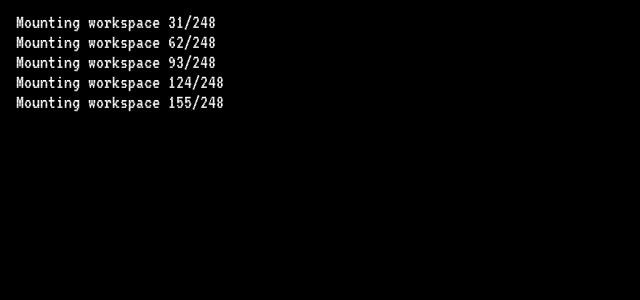
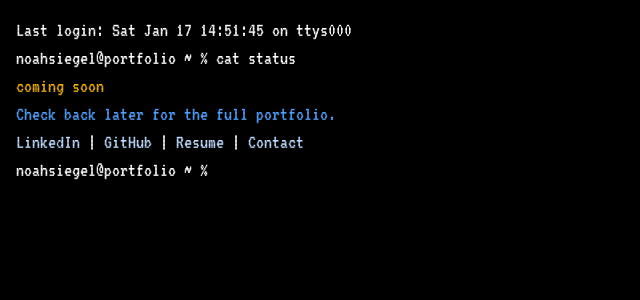
Before and after one commit to TheSeagullDev/portfolio, a SvelteKit app: page / in a window 1280 px wide. Shown: the top 300 px of the page, without its empty margins (0-640 px from the left). Built offline with nearby package versions, Linux system fonts and the light colour scheme.

Commit message:
add coming soon page and resume

```diff
--- a/src/routes/+page.svelte
+++ b/src/routes/+page.svelte
@@ -10,6 +10,7 @@
 		contact: Contact
 	};
 
+	const active = false;
 	let skipBoot = false;
 
 	function formatDate(date) {
@@ -84,7 +85,8 @@
 		lines = [];
 	}
 
-	const loadingReasons = [
+	const loadingReasons = active
+		? [
 				'Loading portfolio',
 				'Indexing projects',
 				'Parsing metadata',
@@ -92,7 +94,8 @@
 				'Building project tree',
 				'Initializing components',
 				'Mounting workspace'
-	];
+			]
+		: ['Loading portfolio', 'Checking workspace', 'Mounting terminal'];
 
 	let booted = $state(false);
 	async function boot() {
@@ -110,13 +113,26 @@
 	}
 </script>
 
-<div class=" relative min-h-screen overflow-hidden bg-black font-vt323 text-white" onclick={focusInput}>
+<div
+	class="relative min-h-screen overflow-hidden bg-black font-vt323 text-white"
+	role="textbox"
+	aria-multiline="true"
+	aria-label="Terminal"
+	tabindex="-1"
+	onclick={focusInput}
+	onkeydown={(e) => {
+		if (e.key === 'Tab') {
+			focusInput();
+		}
+	}}
+>
 	<div class="p-4 text-xl">
 		{#each lines as line}
 			<p class="-my-2">{line}</p>
 		{/each}
 		{#if booted}
 			<p>Last login: {formatDate(new Date())} on ttys000</p>
+			{#if active}
 				<p>noahsiegel@portfolio ~ % whoami</p>
 				<p class="text-blue-400">
 					Hello there! I'm Noah Siegel, a CS student studying at <span class="text-yellow-500"
@@ -124,8 +140,8 @@
 					>.
 				</p>
 				<p class="text-blue-400">
-				Most of my projects are built in SvelteKit, but I'm also interested in hardware, PCB design,
-				and learning about new frameworks and technologies.
+					Most of my projects are built in SvelteKit, but I'm also interested in hardware, PCB
+					design, and learning about new frameworks and technologies.
 				</p>
 				<p class="text-blue-400">
 					To learn more about who I am, type <span class="text-red-400">about</span>
@@ -149,7 +165,20 @@
 				<p>
 					noahsiegel@portfolio ~ % {command}<span class="blink text-sm">█</span>
 				</p>
+			{:else}
+				<p>noahsiegel@portfolio ~ % cat status</p>
+				<p class="text-yellow-500">coming soon</p>
+				<p class="text-blue-400">Check back later for the full portfolio.</p>
+				<p>
+					<a class="text-blue-200" href="https://linkedin.com/in/noahjsiegel2">LinkedIn</a> |
+					<a class="text-blue-200" href="https://github.com/theseagulldev">GitHub</a>
+					| <a class="text-blue-200" href="/resume.pdf">Resume</a> |
+					<a class="text-blue-200" href="mailto:noah@noahsiegel.dev">Contact</a>
+				</p>
+				<p>noahsiegel@portfolio ~ % <span class="blink text-sm">█</span></p>
 			{/if}
+		{/if}
+		{#if active}
 			<input
 				bind:this={input}
 				bind:value={command}
@@ -157,6 +186,7 @@
 				class="pointer-events-none absolute opacity-0"
 				autofocus
 			/>
+		{/if}
 	</div>
 	<div
 		class="pointer-events-none absolute inset-0 bg-[linear-gradient(to_bottom,transparent_50%,rgba(0,0,0,0.15)_50%)] bg-[length:100%_4px]"
```
Also changed, not shown: 1 other file (tests, documents, lock files or other folders). Lines whose indentation alone changed are shown as unchanged.
